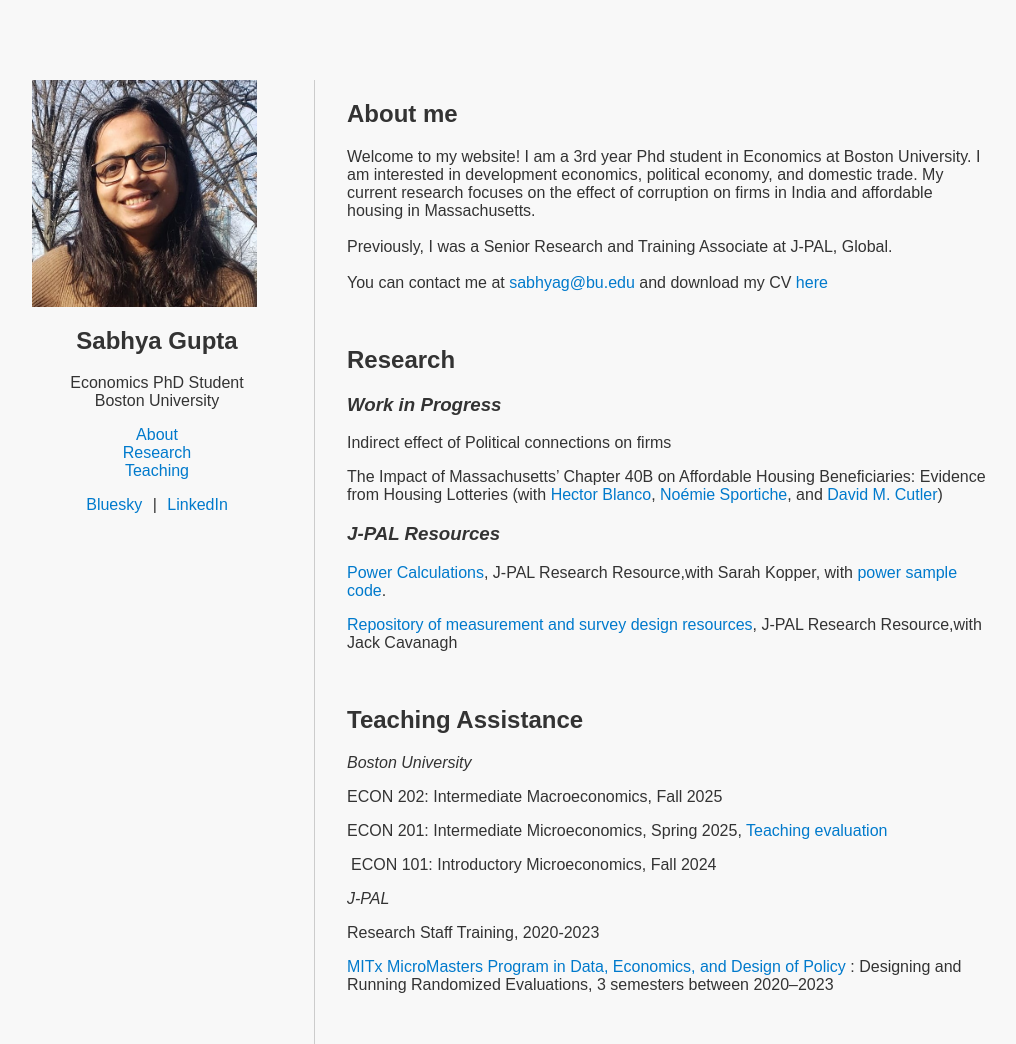
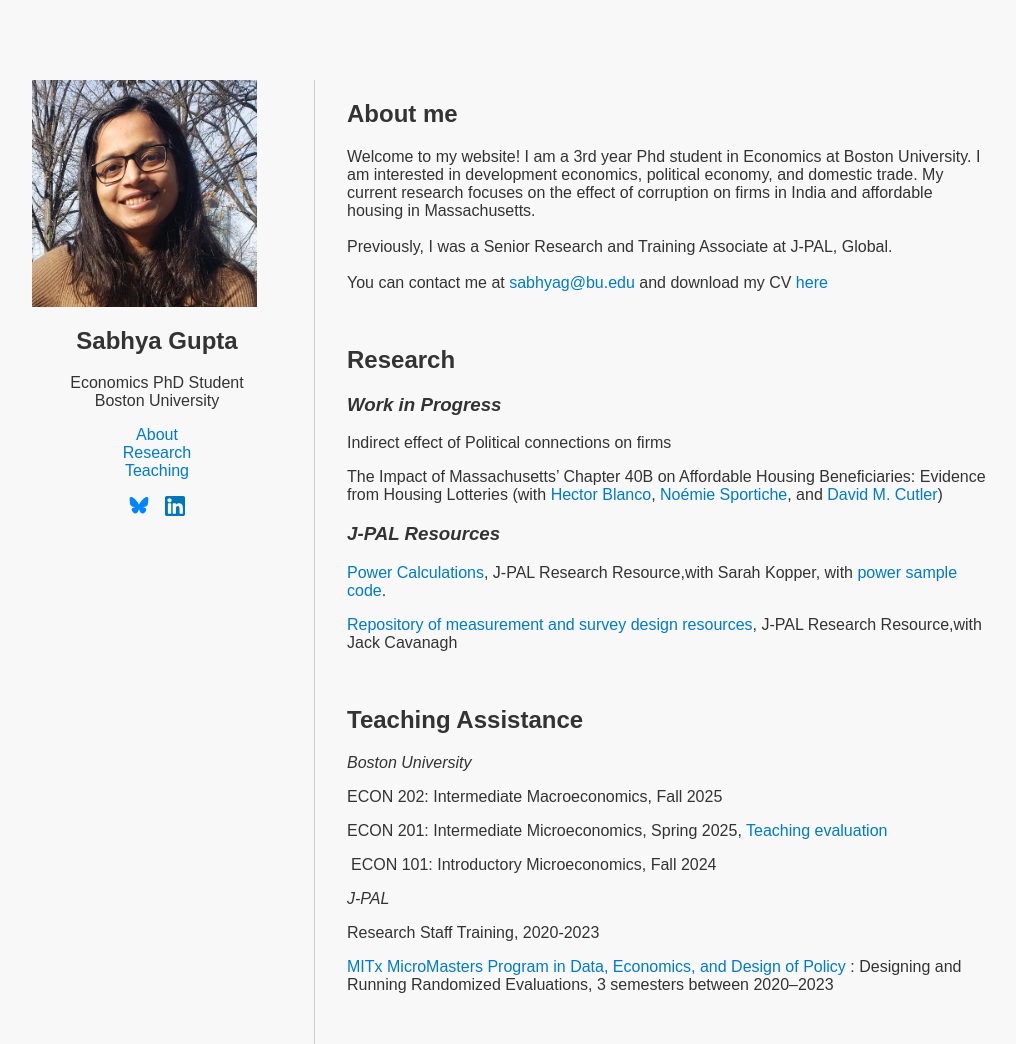
Before and after one commit to sabhya-gupta/sabhya-gupta.github.io, a Jekyll site: the page built from index.md, in a window 1280 px wide. Shown: the whole page, without its empty margins (128-1144 px from the left). Built offline with Jekyll 4.4.1, drawn with Linux system fonts in a browser that asks for light colours.

Commit message:
formatting

```diff
--- a/_layouts/home.html
+++ b/_layouts/home.html
@@ -9,11 +9,13 @@
 <body>
   <div class="container">
     <aside class="sidebar">
-      <img src="/images/profile.jpg" alt="Sabhya Gupta" class="profile-pic">
-      <h1>{{ site.title }}</h1>
-      <p class="position">Economics PhD Student</p>
-      <p class="position">Boston University</p>
+        <div class="profile-container">
 
+        <img src="/images/profile.jpg" alt="Sabhya Gupta" class="profile-pic">
+        <h1>{{ site.title }}</h1>
+        <p class="position">Economics PhD Student</p>
+        <p class="position">Boston University</p>
+      </div>
       <nav>
         <ul>
           <li><a href="#about">About</a></li>
@@ -21,10 +23,14 @@
           <li><a href="#teaching">Teaching</a></li>
         </ul>
       </nav>
-      <p class="social-links">
-      <a href="https://bsky.app/profile/sabhyagupta.bsky.social" target="_blank">Bluesky</a> |
-      <a href="https://www.linkedin.com/in/sabhyagupta/" target="_blank">LinkedIn</a>
-    </p>
+        <p class="social-links">
+        <a href="https://bsky.app/profile/sabhyagupta.bsky.social" target="_blank" aria-label="Bluesky">
+          <img src="/assets/icons/bluesky.svg" alt="Bluesky" class="icon">
+        </a>
+        <a href="https://www.linkedin.com/in/sabhyagupta/" target="_blank" aria-label="LinkedIn">
+          <img src="/assets/icons/linkedin.svg" alt="LinkedIn" class="icon">
+        </a>
+      </p>
     </aside>
     <main class="content">
       {{ content }}
--- a/assets/css/main.css
+++ b/assets/css/main.css
@@ -126,3 +126,18 @@ details[open] summary {
   height: 20px;
   vertical-align: middle;
 }
+
+.profile-container {
+  position: relative;
+  width: 100%;
+  text-align: center;
+}
+
+.profile-text {
+  position: absolute;
+  top: 50%;
+  left: 50%;
+  transform: translate(-50%, -50%);
+  color: white; /* Adjust text color for visibility */
+  text-shadow: 1px 1px 4px rgba(0,0,0,0.7); /* Optional for readability */
+}
```
Also changed, not shown: 2 other files.
